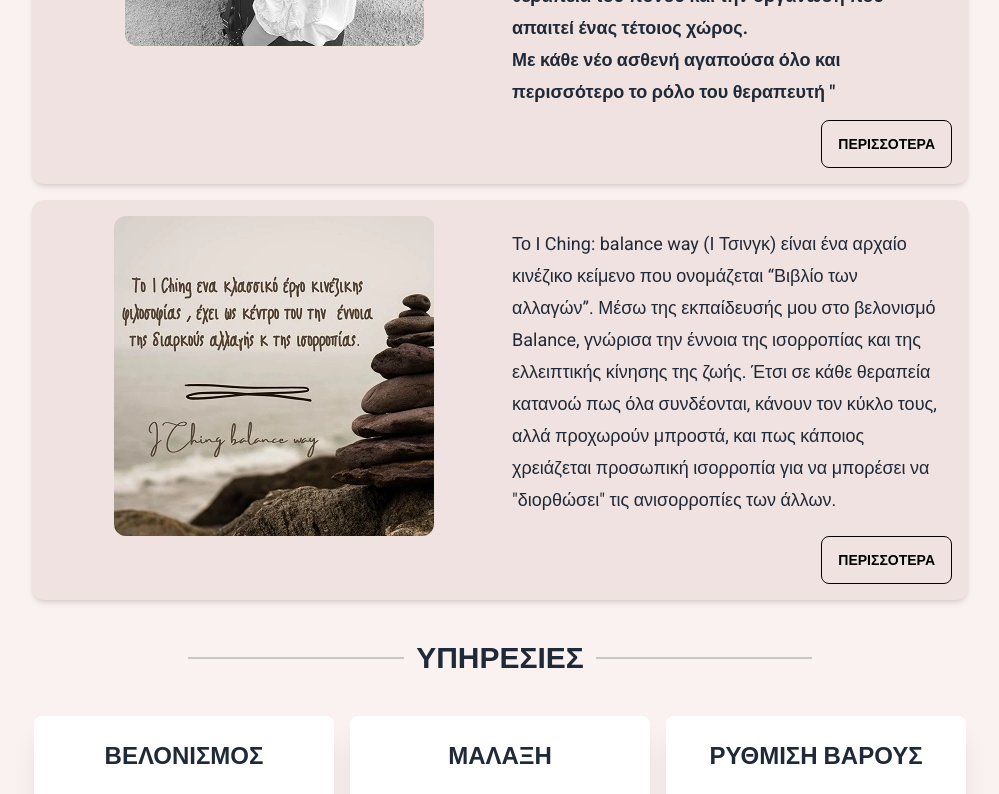
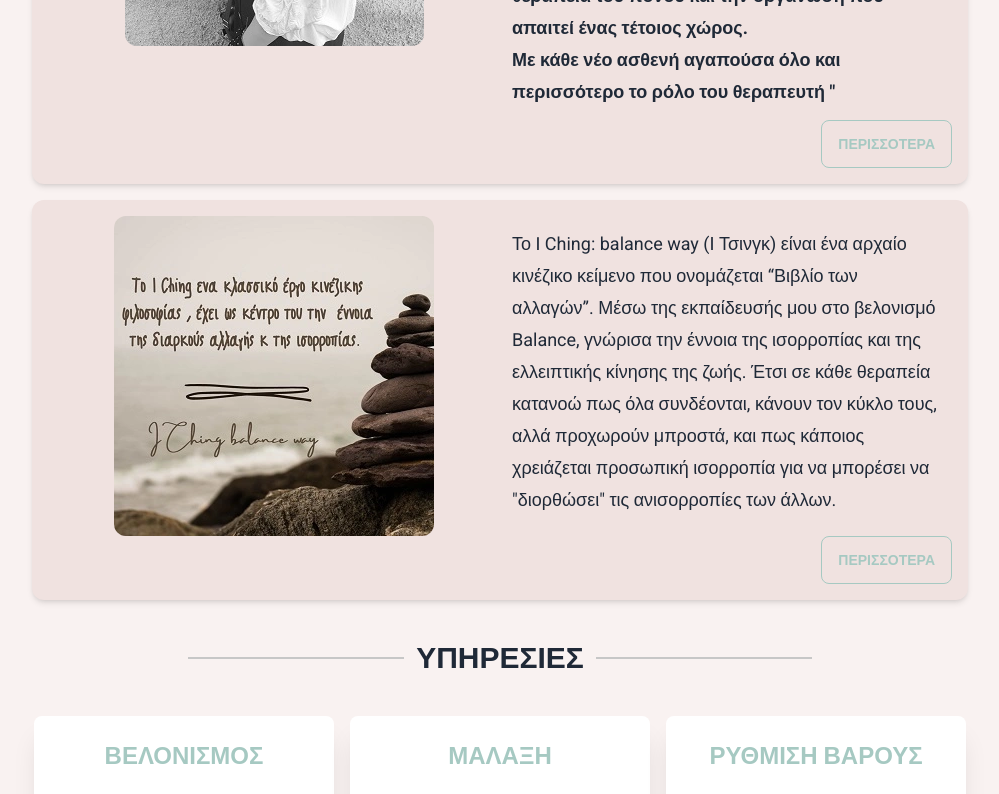
Before and after one commit to nikossoftwaredev/i-ching, a Next.js app: page / in a window 1280 px wide. Shown: the part 600-1394 px from the top of the page, without its empty margins (140-1139 px from the left). Built offline with nearby package versions, Linux system fonts and the light colour scheme.

Commit message:
added logo colors

```diff
--- a/components/services/ServicesSection.tsx
+++ b/components/services/ServicesSection.tsx
@@ -15,7 +15,7 @@ const ServicesSection = () => {
             className="shadow-xl relative h-[400px] w-[300px]  grid grid-flow-row grid-rows-5 brightness-100 hover:brightness-75 transition ease-in-out duration-300"
           >
             <div className="rounded-t-lg grow bg-white flex flex-row justify-center items-center p-2 font-bold text-2xl ">
-              <h2 className="text-center ">{title}</h2>
+              <h2 className="text-center text-accent">{title}</h2>
             </div>
             <img
               src={image}
--- a/tailwind.config.js
+++ b/tailwind.config.js
@@ -19,7 +19,7 @@ module.exports = {
           "base-300": "#d6b9b6",
           "base-200": "#f0e1df",
           "base-100": "#f9f2f1",
-          "accent-focus": "#a5c9c1",
+          "accent": "#a5c9c1",
         },
       },
     ],
```
